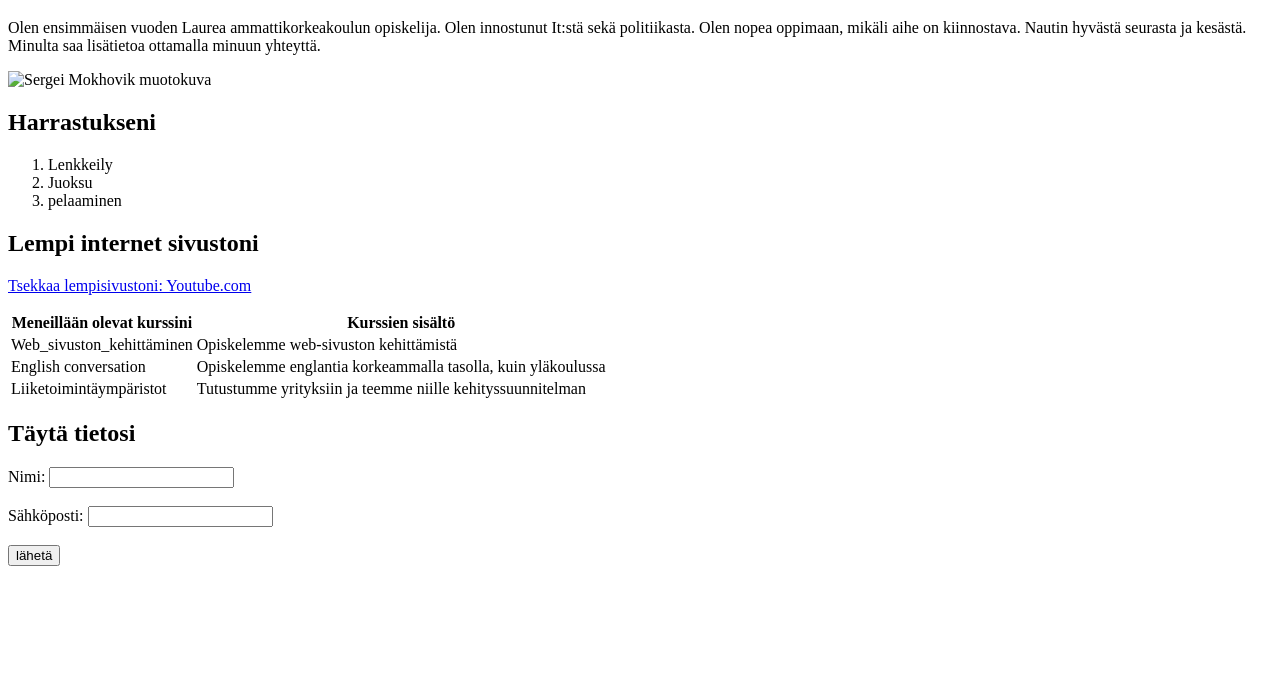
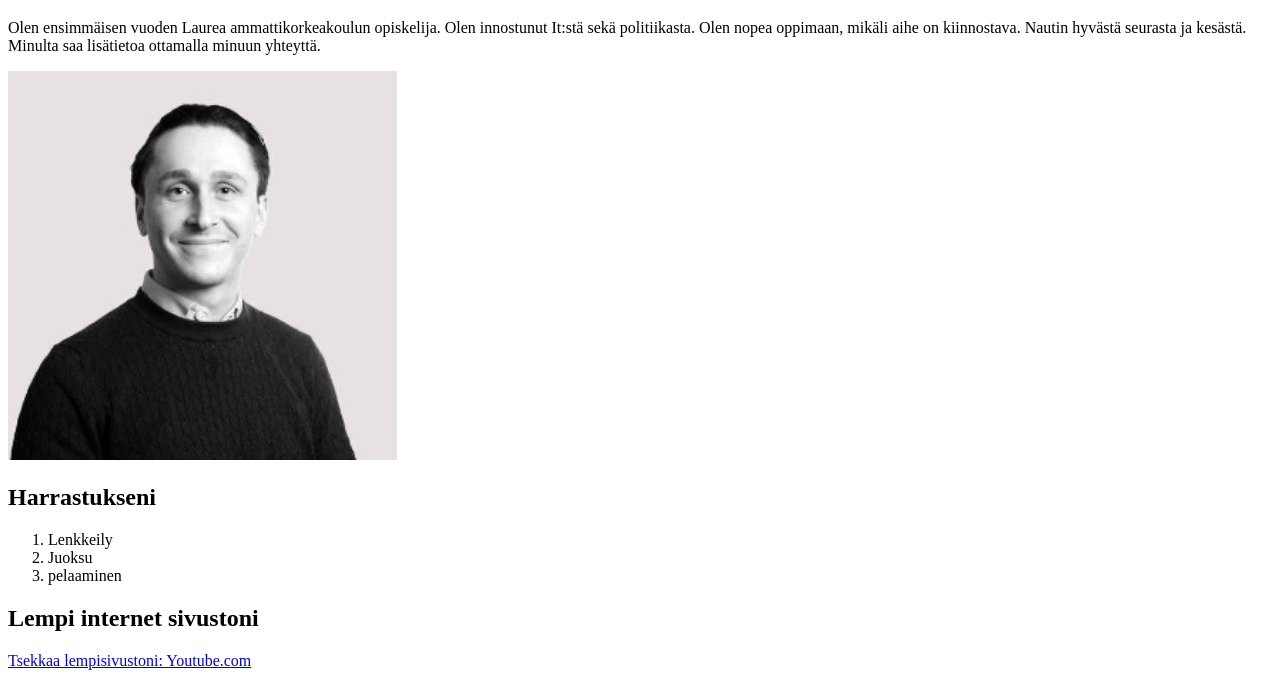
Before and after one commit to Sermo00009/Websovellukset, a plain HTML site: page WS01_HTML/index.html in a window 1280 px wide. Shown: the part 61-744 px from the top of the page. Drawn offline with Linux system fonts and the light colour scheme.

Commit message:
Tehtävä suoritettu

```diff
--- a/WS01_HTML/index.html
+++ b/WS01_HTML/index.html
@@ -9,7 +9,7 @@
 
     <p>Olen ensimmäisen vuoden Laurea ammattikorkeakoulun opiskelija. Olen innostunut It:stä sekä politiikasta.
         Olen nopea oppimaan, mikäli aihe on kiinnostava. Nautin hyvästä seurasta ja kesästä. Minulta saa lisätietoa ottamalla minuun yhteyttä.</p>
-    <img src="C:/Users/serjo/Koulu/sergei-mokhovik.jpeg" alt="Sergei Mokhovik muotokuva">
+    <img src="./kuvat/sergei-mokhovik.jpeg" alt="Sergei Mokhovik muotokuva">
 
 
   <p></p>
```
Also changed, not shown: WS01_HTML/kuvat/sergei-mokhovik.jpeg (added), WS02_CSS/styles/styles.css (added), 1 other file.
